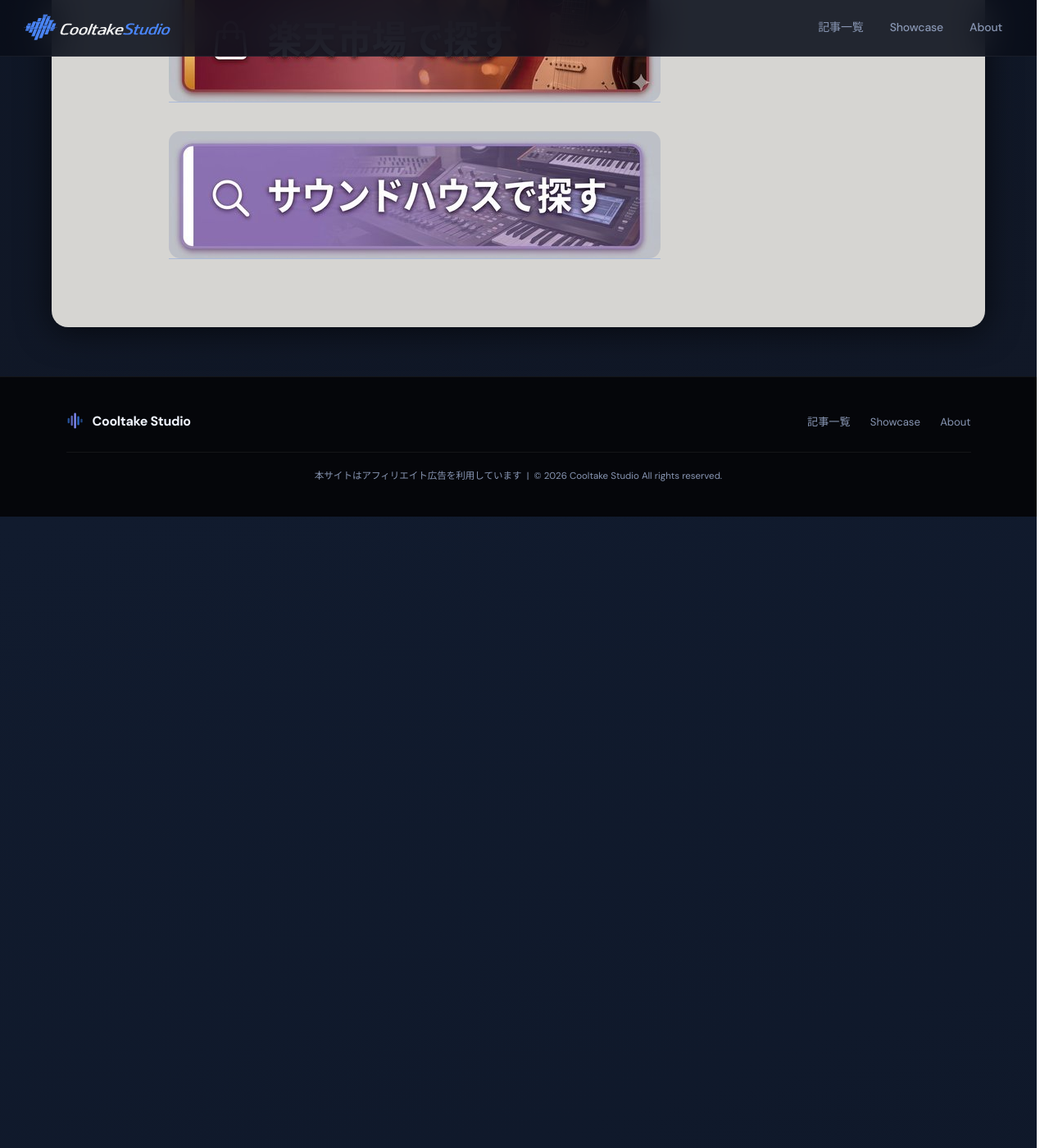
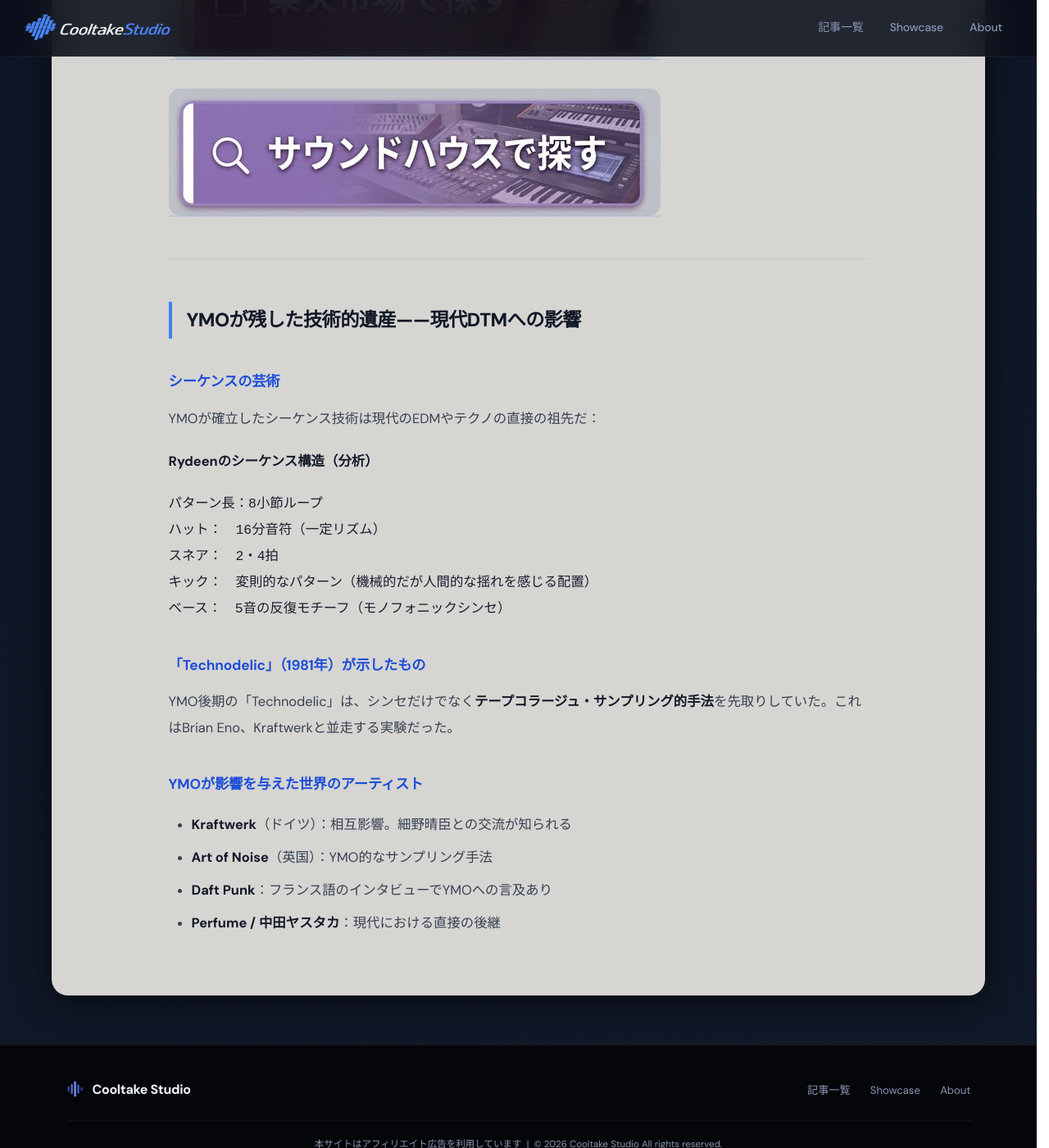
Before and after one commit to cooltake/cooltake-staging, a Jekyll site: the page built from _posts/2026-05-30-japan-music-05-ymo-techno.md, in a window 1280 px wide and 1400 px high, scrolled down 4857 px. Shown: the whole window at 82% size. Built offline with Jekyll 4.4.1, drawn with Linux system fonts in a browser that asks for light colours; some web fonts are replaced; some of the changed text lies outside the part shown.

Commit message:
fix: fix affiliate links and add deep-dive content to japan music series

````diff
--- a/_posts/2026-05-30-japan-music-05-ymo-techno.md
+++ b/_posts/2026-05-30-japan-music-05-ymo-techno.md
@@ -77,7 +76,7 @@
 - **Native Instruments Battery**：808サンプルが多数収録
 
 <div style="margin:1.5rem 0;">
-<a href="https://h.accesstrade.net/sp/cc?rk=0100pdhv00n9hy" rel="nofollow" referrerpolicy="no-referrer-when-downgrade" style="display:inline-block;text-decoration:none;">
+<a href="https://h.accesstrade.net/sp/cc?rk=0100pdhv00n9hy&url=https%3A%2F%2Fwww.soundhouse.co.jp%2Fsearch%2Findex%3Fs_category_cd%3D311%26s_maker_cd%3D%26s_search_all%3D%26s_ord%3D" rel="nofollow" referrerpolicy="no-referrer-when-downgrade" style="display:inline-block;text-decoration:none;">
 <img src="/assets/images/btn-soundhouse.jpg" alt="サウンドハウスで探す" width="600" height="155" style="max-width:100%;height:auto;border-radius:14px;display:block;">
 </a>
 </div>
@@ -97,7 +96,7 @@
 - **Korg Gadget**のシーケンサー機能
 
 <div style="margin:1.5rem 0;">
-<a href="https://hb.afl.rakuten.co.jp/ichiba/2c3fa5a0.94ef6741.2c3fa5a1.98b5e1ce/?pc=https%3A%2F%2Fsearch.rakuten.co.jp%2Fsearch%2Fmall%2FDAW%2B%25E3%2582%25BD%25E3%2583%2595%25E3%2583%2588%2F" rel="nofollow" referrerpolicy="no-referrer-when-downgrade" style="display:inline-block;text-decoration:none;">
+<a href="https://hb.afl.rakuten.co.jp/ichiba/54518dd8.3792440a.54518dd9.03b99be4/?pc=https%3A%2F%2Fsearch.rakuten.co.jp%2Fsearch%2Fmall%2FDAW%2B%25E3%2582%25BD%25E3%2583%2595%25E3%2583%2588%2F" rel="nofollow" referrerpolicy="no-referrer-when-downgrade" style="display:inline-block;text-decoration:none;">
 <img src="/assets/images/btn-rakuten.jpg" alt="楽天市場で探す" width="600" height="155" style="max-width:100%;height:auto;border-radius:14px;display:block;">
 </a>
 </div>
@@ -122,7 +121,7 @@
 ### 関連アルバム・CDを探す
 
 <div style="margin:1.5rem 0;">
-<a href="https://hb.afl.rakuten.co.jp/ichiba/2c3fa5a0.94ef6741.2c3fa5a1.98b5e1ce/?pc=https%3A//search.rakuten.co.jp/search/mall/YMO%2BYellow%2BMagic%2BOrchestra%2BCD/" rel="nofollow" referrerpolicy="no-referrer-when-downgrade" style="display:inline-block;text-decoration:none;">
+<a href="https://hb.afl.rakuten.co.jp/ichiba/54518dd8.3792440a.54518dd9.03b99be4/?pc=https%3A//search.rakuten.co.jp/search/mall/YMO%2BYellow%2BMagic%2BOrchestra%2BCD/" rel="nofollow" referrerpolicy="no-referrer-when-downgrade" style="display:inline-block;text-decoration:none;">
 <img src="/assets/images/btn-rakuten.jpg" alt="楽天市場で探す" width="600" height="155" style="max-width:100%;height:auto;border-radius:14px;display:block;">
 </a>
 </div>
@@ -130,7 +129,7 @@
 ### 関連書籍・教則本を探す
 
 <div style="margin:1.5rem 0;">
-<a href="https://hb.afl.rakuten.co.jp/ichiba/2c3fa5a0.94ef6741.2c3fa5a1.98b5e1ce/?pc=https%3A//search.rakuten.co.jp/search/mall/DTM%2B%E3%82%B7%E3%83%B3%E3%82%BB%E3%82%B5%E3%82%A4%E3%82%B6%E3%83%BC%2B%E5%85%A5%E9%96%80%2B%E6%9C%AC/" rel="nofollow" referrerpolicy="no-referrer-when-downgrade" style="display:inline-block;text-decoration:none;">
+<a href="https://hb.afl.rakuten.co.jp/ichiba/54518dd8.3792440a.54518dd9.03b99be4/?pc=https%3A//search.rakuten.co.jp/search/mall/DTM%2B%E3%82%B7%E3%83%B3%E3%82%BB%E3%82%B5%E3%82%A4%E3%82%B6%E3%83%BC%2B%E5%85%A5%E9%96%80%2B%E6%9C%AC/" rel="nofollow" referrerpolicy="no-referrer-when-downgrade" style="display:inline-block;text-decoration:none;">
 <img src="/assets/images/btn-rakuten.jpg" alt="楽天市場で探す" width="600" height="155" style="max-width:100%;height:auto;border-radius:14px;display:block;">
 </a>
 </div>
@@ -138,13 +137,41 @@
 ### 関連機材・楽器を探す
 
 <div style="margin:1.5rem 0;">
-<a href="https://hb.afl.rakuten.co.jp/ichiba/2c3fa5a0.94ef6741.2c3fa5a1.98b5e1ce/?pc=https%3A//search.rakuten.co.jp/search/mall/%E3%82%B7%E3%83%B3%E3%82%BB%E3%82%B5%E3%82%A4%E3%82%B6%E3%83%BC%2BRoland/" rel="nofollow" referrerpolicy="no-referrer-when-downgrade" style="display:inline-block;text-decoration:none;">
+<a href="https://hb.afl.rakuten.co.jp/ichiba/54518dd8.3792440a.54518dd9.03b99be4/?pc=https%3A//search.rakuten.co.jp/search/mall/%E3%82%B7%E3%83%B3%E3%82%BB%E3%82%B5%E3%82%A4%E3%82%B6%E3%83%BC%2BRoland/" rel="nofollow" referrerpolicy="no-referrer-when-downgrade" style="display:inline-block;text-decoration:none;">
 <img src="/assets/images/btn-rakuten.jpg" alt="楽天市場で探す" width="600" height="155" style="max-width:100%;height:auto;border-radius:14px;display:block;">
 </a>
 </div>
 
 <div style="margin:1.5rem 0;">
-<a href="https://h.accesstrade.net/sp/cc?rk=0100pdhv00n9hy" rel="nofollow" referrerpolicy="no-referrer-when-downgrade" style="display:inline-block;text-decoration:none;">
+<a href="https://h.accesstrade.net/sp/cc?rk=0100pdhv00n9hy&url=https%3A%2F%2Fwww.soundhouse.co.jp%2Fsearch%2Findex%3Fs_category_cd%3D311%26s_maker_cd%3D%26s_search_all%3D%26s_ord%3D" rel="nofollow" referrerpolicy="no-referrer-when-downgrade" style="display:inline-block;text-decoration:none;">
 <img src="/assets/images/btn-soundhouse.jpg" alt="サウンドハウスで探す" width="600" height="155" style="max-width:100%;height:auto;border-radius:14px;display:block;">
 </a>
 </div>
+---
+
+## YMOが残した技術的遺産——現代DTMへの影響
+
+### シーケンスの芸術
+
+YMOが確立したシーケンス技術は現代のEDMやテクノの直接の祖先だ：
+
+**Rydeenのシーケンス構造（分析）**
+
+```
+パターン長：8小節ループ
+ハット：　16分音符（一定リズム）
+スネア：　2・4拍
+キック：　変則的なパターン（機械的だが人間的な揺れを感じる配置）
+ベース：　5音の反復モチーフ（モノフォニックシンセ）
+```
+
+### 「Technodelic」（1981年）が示したもの
+
+YMO後期の「Technodelic」は、シンセだけでなく**テープコラージュ・サンプリング的手法**を先取りしていた。これはBrian Eno、Kraftwerkと並走する実験だった。
+
+### YMOが影響を与えた世界のアーティスト
+
+- **Kraftwerk**（ドイツ）：相互影響。細野晴臣との交流が知られる
+- **Art of Noise**（英国）：YMO的なサンプリング手法
+- **Daft Punk**：フランス語のインタビューでYMOへの言及あり
+- **Perfume / 中田ヤスタカ**：現代における直接の後継
````
Also changed, not shown: other parts of _posts/2026-05-30-japan-music-05-ymo-techno.md (+0 -1 lines).
